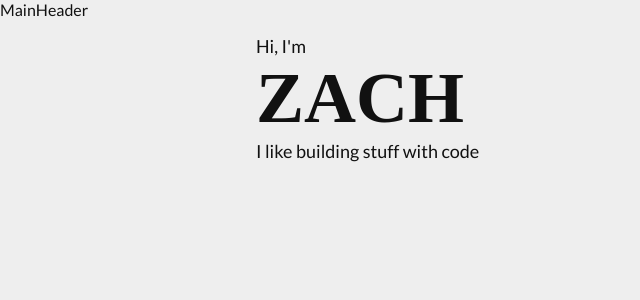
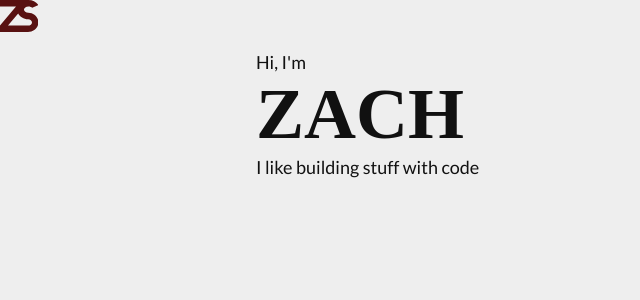
Before and after one commit to zsaffrin/zachsaffrin, a React (Vite) app: page / in a window 1280 px wide. Shown: the top 300 px of the page, without its empty margins (0-640 px from the left). Built offline with nearby package versions, Linux system fonts and the light colour scheme.

Commit message:
Add SVG icon link to header

```diff
--- a/src/components/App/Main/MainHeader/MainHeader.jsx
+++ b/src/components/App/Main/MainHeader/MainHeader.jsx
@@ -1,7 +1,18 @@
+import styled from 'styled-components';
+import { Link } from 'wouter';
+
+const MainIconLink = styled(Link)`
+  color: #581111;
+`;
+
 const MainHeader = () => {
   return (
     <header>
-      MainHeader
+      <MainIconLink to="/">
+        <svg viewBox="148.856 101.864 36.143 30.117" xmlns="http://www.w3.org/2000/svg" height="32" fill="currentcolor">
+          <path d="M 175.551 113.904 C 173.275 113.865 171.445 112.532 171.445 110.894 C 171.445 109.234 173.332 107.884 175.664 107.884 C 177.149 107.884 178.46 108.432 179.206 109.262 L 184.949 106.619 C 183.171 103.79 179.68 101.864 175.666 101.864 L 148.856 101.864 L 148.856 107.884 L 163.918 107.884 L 148.856 125.956 L 148.856 131.981 L 175.212 131.981 C 180.617 131.981 184.999 127.938 184.999 122.946 C 184.999 118.061 180.798 114.074 175.551 113.904 Z M 175.212 125.956 L 156.39 125.956 L 165.973 114.452 C 167.543 117.586 171.124 119.811 175.325 119.924 C 177.353 119.975 178.979 121.308 178.979 122.94 C 178.973 124.606 177.291 125.956 175.212 125.956 Z" transform="matrix(1, 0, 0, 1, 0, 7.105427357601002e-15)" />
+        </svg>
+      </MainIconLink>
     </header>
   );
 };
```
